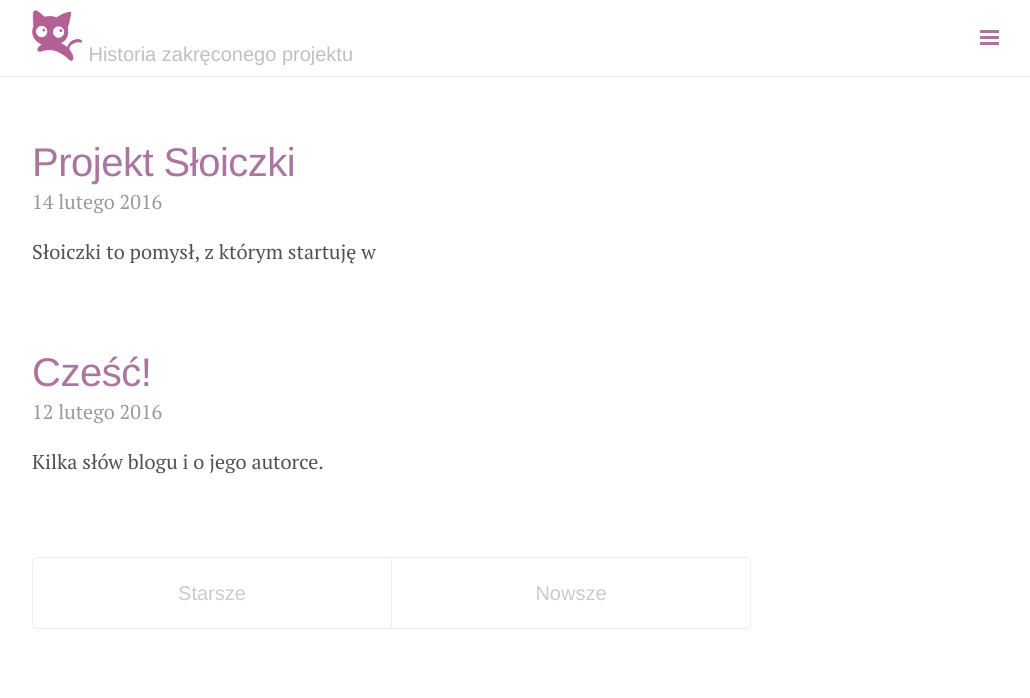
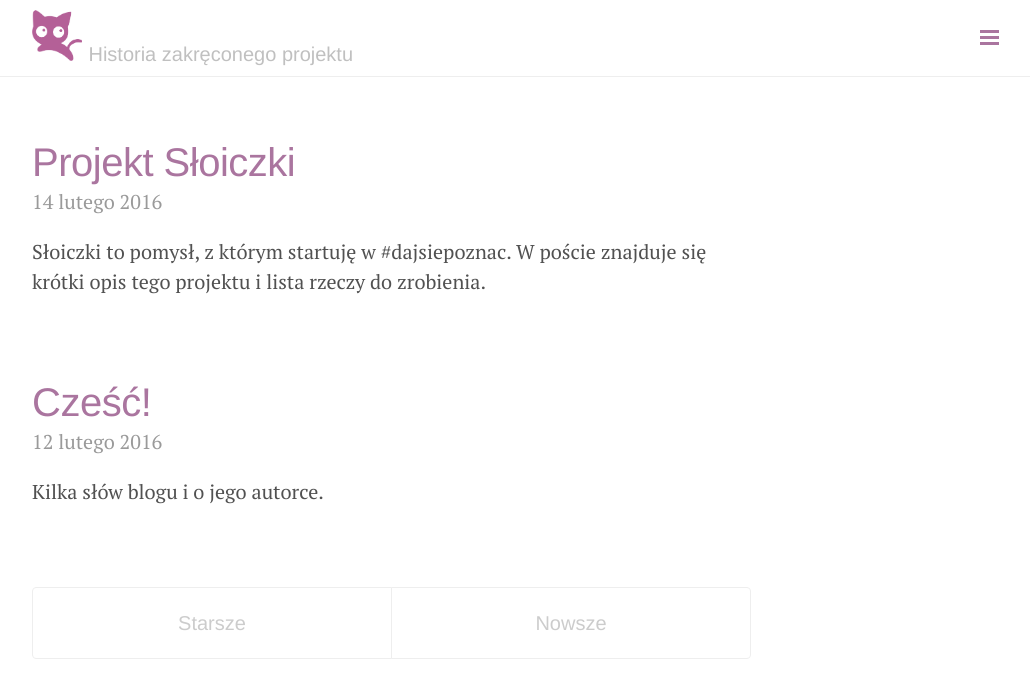
Before and after one commit to pumiko/pumiko.github.io, a Jekyll site: the page built from index.html, in a window 1280 px wide. Shown: the top 698 px of the page, without its empty margins (248-1278 px from the left). Built offline with Jekyll 4.4.1, drawn with Linux system fonts in a browser that asks for light colours; nearby versions of some CDN libraries; the list of posts is cut into pages by our own code.

Commit message:
Poprawa summary

```diff
--- a/_posts/2016-02-14-projekt-sloiczki.md
+++ b/_posts/2016-02-14-projekt-sloiczki.md
@@ -2,7 +2,7 @@
 published: true
 title: Projekt Słoiczki
 layout: post
-summary: "Słoiczki to pomysł, z którym startuję w"
+summary: "Słoiczki to pomysł, z którym startuję w &#35;dajsiepoznac. W poście znajduje się krótki opis tego projektu i lista rzeczy do zrobienia."
 tags:
   - dajsiepoznac
   - projekt
```
